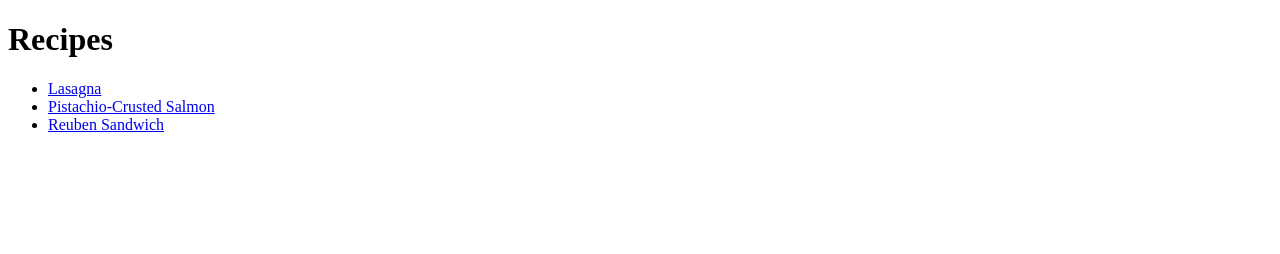
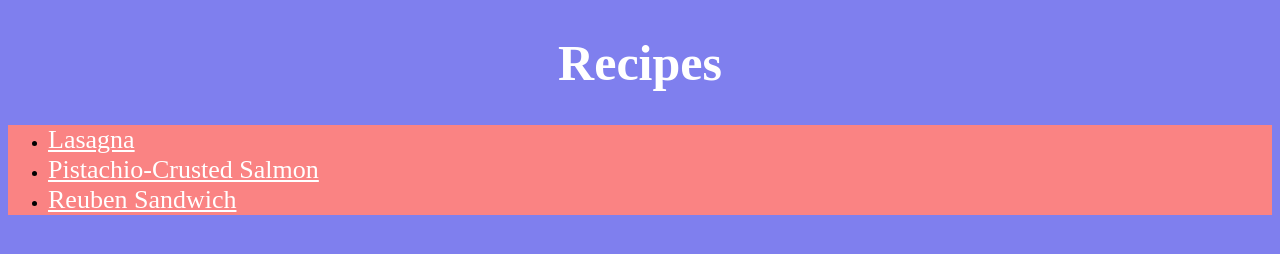
Before and after one commit to leodpj37/odin-recipes, a plain HTML site: page index.html in a window 1280 px wide. Drawn offline with Linux system fonts and the light colour scheme.

Commit message:
edit some colors and alignments

```diff
--- a/index.html
+++ b/index.html
@@ -5,6 +5,7 @@
     <meta http-equiv="X-UA-Compatible" content="IE=edge">
     <meta name="viewport" content="width=device-width, initial-scale=1.0">
     <title>Recipes</title>
+    <link href="style.css" rel="stylesheet">
 </head>
 <body>
     <h1>Recipes</h1>
--- a/style.css
+++ b/style.css
@@ -0,0 +1,20 @@
+*{
+    background-color: rgb(127, 127, 238);
+}
+
+h1{
+    color: white;
+    text-align: center;
+    font-size: 50px;
+}
+
+ul, li, a{
+    background-color: rgb(250, 131, 131);
+}
+
+
+
+ul li a{
+    color: white;
+    font-size: 26px;
+}
```
